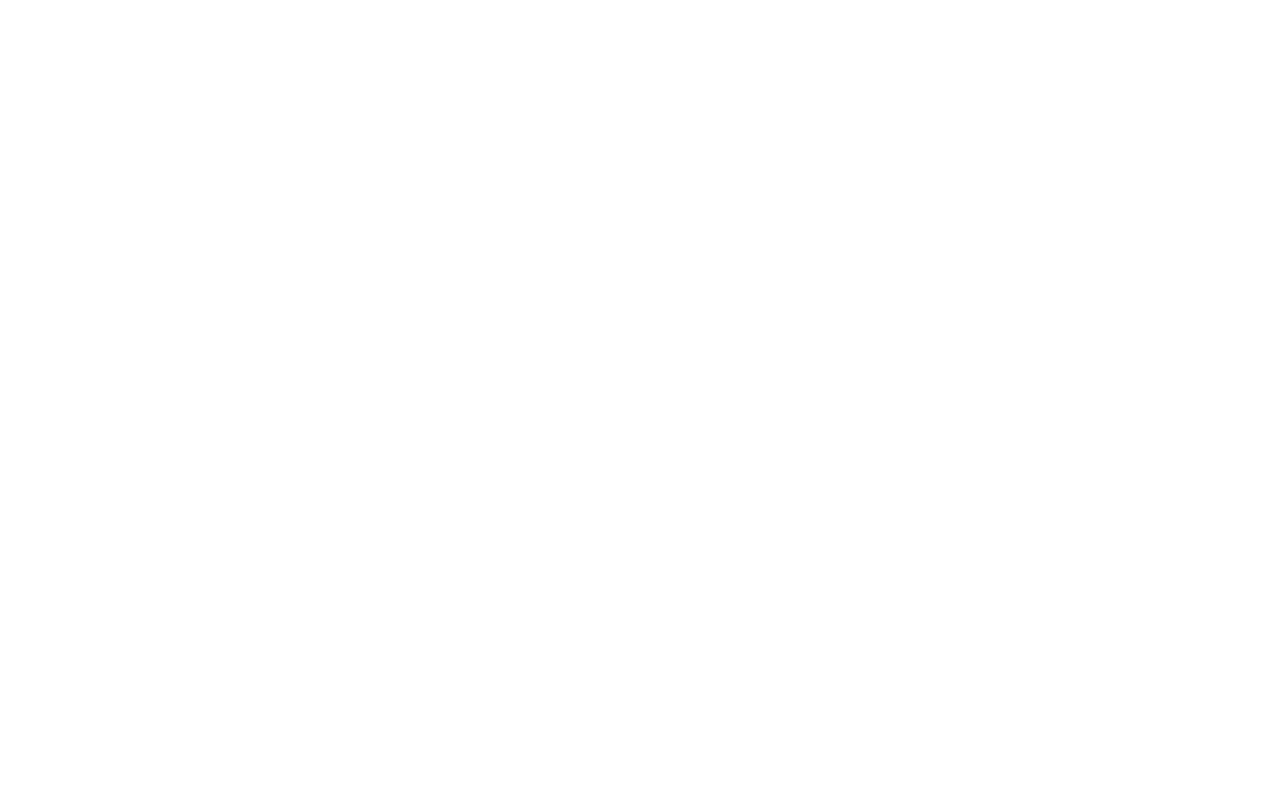
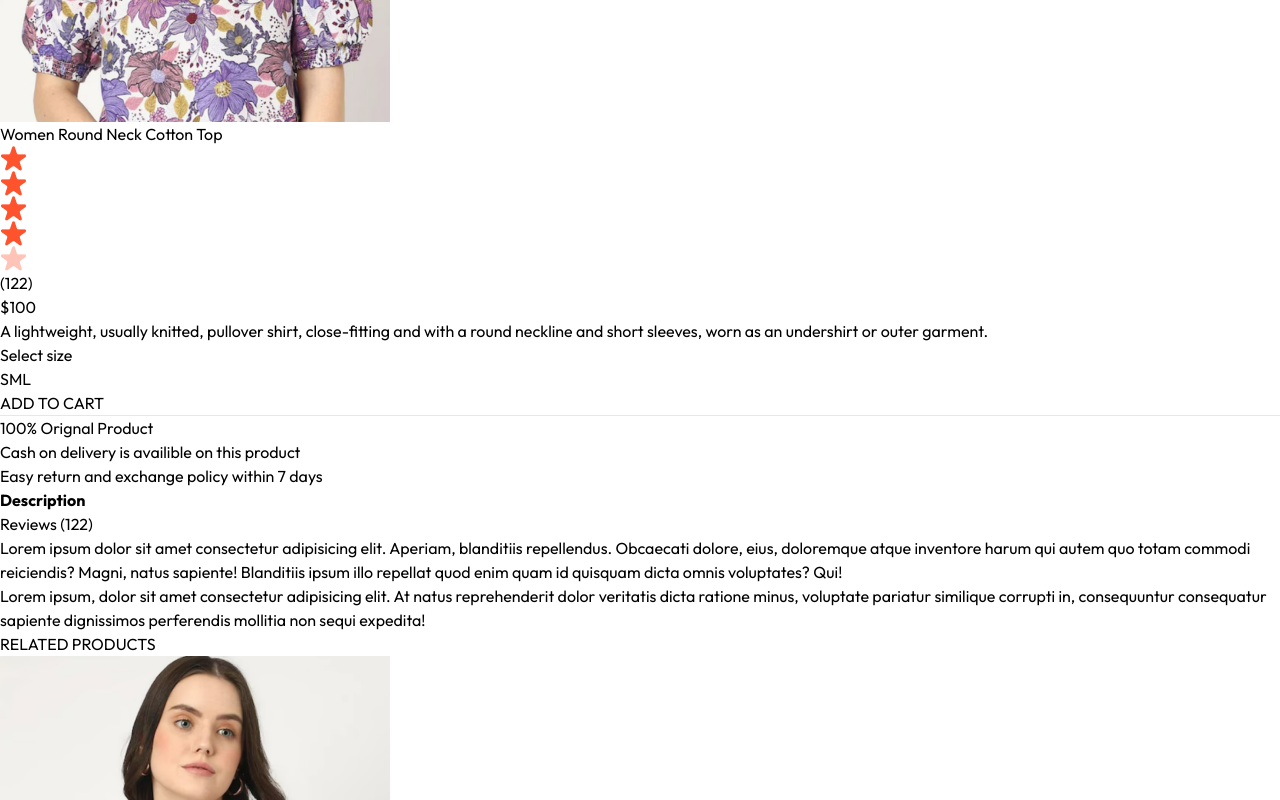
Before and after one commit to usmanashrafsiddiqi/Full-Stack-E-Commerce-Website-Using-MERN-Stack, a React (Vite) app in the folder frontend/: page /product/aaaaa in a window 1280 px wide. Shown: the part 1300-2100 px from the top of the page. Before the commit the page ends 858 px from the top, so only its background shows below. Built offline with nearby package versions, Linux system fonts and the light colour scheme.

Commit message:
added relatedproduct

```diff
--- a/frontend/src/App.jsx
+++ b/frontend/src/App.jsx
@@ -11,10 +11,12 @@ import PlaceOrder from './pages/PlaceOrder'
 import Orders from './pages/Orders'
 import Navbar from './component/Navbar'
 import Footer from './component/Footer'
+import SearchBar from './component/SearchBar'
 const App = () => {
   return (
     <div className='px-4 sm:px-[5vw] md:px-[7vw] lg:px-9[vw]'>
 <Navbar/>
+<SearchBar/>
 
       <Routes>
         <Route path='/' element={<Home />} />
--- a/frontend/src/component/Navbar.jsx
+++ b/frontend/src/component/Navbar.jsx
@@ -1,10 +1,12 @@
-import React, { useState } from 'react'
+import React, { useContext, useState } from 'react'
 import { assets } from '../assets/assets'
 import { Link, NavLink } from 'react-router-dom'
+import { ShopContext } from '../context/ShopContext';
 
 const Navbar = () => {
   const [visible, setvisible] = useState(false);
 
+  const{setshowSearch} =useContext(ShopContext);
 
   return (
     <div className='flex items-center justify-between py-5 font-medium'>
@@ -29,7 +31,7 @@ const Navbar = () => {
         </NavLink>
       </ul>
       <div className='flex items-center  gap-6'>
-        <img className='w-5 cursor-pointer' src={assets.search_icon} alt="" />
+        <img onClick={()=>setshowSearch(true)} className='w-5 cursor-pointer' src={assets.search_icon} alt="" />
         <div className='group relative'>
           <img className='w-5 cursor-pointer' src={assets.profile_icon} alt="" />
           <div className='group-hover:block hidden absolute dropdown-menu right-0 pt-4 '>
--- /dev/null
+++ b/frontend/src/component/RelatedProducts.jsx
@@ -0,0 +1,41 @@
+import React, { useContext, useEffect, useState } from 'react'
+import { ShopContext } from '../context/ShopContext'
+import Title from './Title';
+import Productitem from './Productitem';
+
+const RelatedProducts = ({category,subCategory}) => {
+ const{products} =useContext(ShopContext);
+const [related,setRelated] = useState([]);
+
+
+useEffect(()=>{
+if(products.length > 0){
+
+let productsCopy = products.slice();
+
+productsCopy = productsCopy.filter((item)=> category === item.category);
+productsCopy = productsCopy.filter((item)=> subCategory === item.subCategory);
+
+setRelated(productsCopy.slice(0,5))
+}
+
+},[products])
+
+  return (
+    <div className='my-24 '>
+      <div className='text-center text-3xl py-2'>
+        <Title text1={'RELATED'} text2={'PRODUCTS'}/>
+      </div>
+      <div className='grid grid-cols-2 sm:grid-cols-3 md:grid-cols-4 lg:grid-cols-5 gap-4 gap-y-6'>
+{
+    related.map((item,index)=>(
+        <Productitem  key ={index}  id={item._id} image={item.image} price={item.price} name={item.name} />
+
+    ))
+}
+      </div>
+    </div>
+  )
+}
+
+export default RelatedProducts
--- /dev/null
+++ b/frontend/src/component/SearchBar.jsx
@@ -0,0 +1,34 @@
+import React, { useContext, useState } from 'react'
+import { ShopContext } from '../context/ShopContext'
+import { assets } from '../assets/assets';
+import { useLocation, } from 'react-router-dom';
+import { useEffect } from 'react';
+
+const SearchBar = () => {
+
+    const{search,setSearch,showSearch,setshowSearch} = useContext(ShopContext);
+const[visible,setvisible] = useState(false);
+    const location = useLocation();
+
+   useEffect(()=>{
+    if (location.pathname.includes('collection')) {
+        setvisible(true)
+    }
+    else{
+        setvisible(false)
+    }
+   },[location])
+
+  return  showSearch && visible ? (
+    <div className='border-t border-b bg-gray-50 text-center'>
+        <div className='inline-flex items-center justify-center border border-gray-400 px-5 py-2 my-5 mx-3 rounded-full w-3/4 sm:w-1/2'>
+        <input value={search} onChange={(e)=>setSearch(e.target.value)} className='flex-1 outline-none bg-inherit text-sm' type="text" placeholder='Search' />
+        <img  className='w-4' src={assets.search_icon} alt="" />
+        </div>
+        <img onClick={()=>setshowSearch(false)} className='inline w-3 cursor-pointer' src={assets.cross_icon} alt="" />
+
+    </div>
+  ):null
+}
+
+export default SearchBar
--- a/frontend/src/context/ShopContext.jsx
+++ b/frontend/src/context/ShopContext.jsx
@@ -1,4 +1,4 @@
-import { createContext } from "react";
+import { createContext, useEffect, useState } from "react";
 import { products } from "../assets/assets";
 
 
@@ -11,8 +11,40 @@ const ShopContextProvider = (props) => {
 
     const delivery_fee =10;
 
+    const [search,setSearch] = useState('');
+    const[ showSearch,setshowSearch] = useState(false);
+    const [ cartItems ,setcartItems] = useState({});
+
+    const addtoCart= async(itemId,size)=>{
+        let cardData = JSON.parse(JSON.stringify(cartItems));
+
+
+        if (cardData[itemId]) {
+            if (cardData[itemId][size]) {
+cardData[itemId][size] += 1;
+
+
+            }
+            else{
+                cardData[itemId][size]=1;
+            }
+        }
+        else{
+            cardData[itemId]={};
+            cardData[itemId][size]= 1;
+        }
+setcartItems(cardData);
+    }
+
+    useEffect(()=>{
+ console.log(cartItems)
+    },[cartItems])
+
+
     const value = {
-        products, currency,delivery_fee
+        products, currency,delivery_fee,
+        search,setSearch,setshowSearch,showSearch,
+        cartItems,addtoCart
     }
     return (
         <ShopContext.Provider value={value}>
--- a/frontend/src/index.css
+++ b/frontend/src/index.css
@@ -19,10 +19,15 @@ a.active hr{
   }
 
 
-  /* @media (max-width:640px){
+::-webkit-scrollbar{
+    display: none;
+}
+
+
+  @media (max-width:640px){
 
     a.active{
         background-color: black;
         color: white;
     }
-  } */
+  }
--- a/frontend/src/pages/Collection.jsx
+++ b/frontend/src/pages/Collection.jsx
@@ -1,4 +1,4 @@
-import React, { useContext, useState,useEffect } from 'react'
+import React, { useContext, useState, useEffect } from 'react'
 import { ShopContext } from '../context/ShopContext'
 import { assets } from '../assets/assets';
 import Title from '../component/Title';
@@ -6,63 +6,82 @@ import Productitem from '../component/Productitem';
 
 const Collection = () => {
 
-  const{products} = useContext(ShopContext);
-  const [showFilter,setshowFilter] =useState(false);
-  const [filterProducts,setfilterProducts]= useState([]);
-  const[category,setcategory]= useState([]);
-  const[subCategory,setsubCategory]= useState([]);
+  const { products,search,showSearch } = useContext(ShopContext);
+  const [showFilter, setshowFilter] = useState(false);
+  const [filterProducts, setfilterProducts] = useState([]);
+  const [category, setcategory] = useState([]);
+  const [subCategory, setsubCategory] = useState([]);
+  const [sortType,setsortType]= useState('relavent')
 
-const ToggleCategory = (e)=>{
+  const ToggleCategory = (e) => {
     if (category.includes(e.target.value)) {
-    setcategory(prev=> prev.filter(item=>item !== e.target.value))
+      setcategory(prev => prev.filter(item => item !== e.target.value))
     }
-  else{
-    setcategory(prev=> [...prev,e.target.value])
+    else {
+      setcategory(prev => [...prev, e.target.value])
     }
   }
 
 
-const togglesubcategory =(e)=>{
+  const togglesubcategory = (e) => {
 
     if (subCategory.includes(e.target.value)) {
-  setsubCategory(prev=>prev.filter(item=>item !== e.target.value))
-}else{
-  setsubCategory(prev=> [...prev,e.target.value])
+      setsubCategory(prev => prev.filter(item => item !== e.target.value))
+    } else {
+      setsubCategory(prev => [...prev, e.target.value])
     }
 
 
   }
 
-const applyfilter =()=>{
-  let productsCopy = products.slice();
+  const applyfilter = () => {
+    let productsCopy = products.slice(); // Start with all products
+    if (showSearch && search) {
+      productsCopy= productsCopy.filter(item=>item.name.toLowerCase().includes(search.toLowerCase()))
+    }
 
+    if (category.length > 0) {
+      productsCopy = productsCopy.filter(item => category.includes(item.category));
+    }
 
+    if (subCategory.length > 0) {
+      productsCopy = productsCopy.filter(item => subCategory.includes(item.subCategory));
+    }
 
-  if (category.length >0) {
-    productsCopy = productsCopy.filter(item =>category.includes(item.category))
-
+    setfilterProducts(productsCopy); // Set the filtered products
   }
 
 
-  if (subCategory.length >0) {
-    productsCopy = productsCopy.filter(item =>subCategory.includes(item.subCategory))
+  const sortProduct = () => {
+    let fpcopy = [...filterProducts]; // Create a copy of the filtered products
 
+    switch (sortType) {
+      case 'low-high':
+        // Sorting low to high
+        setfilterProducts(fpcopy.sort((a, b) => a.price - b.price));
+        break;
+
+      case 'high-low':
+        // Sorting high to low
+        setfilterProducts(fpcopy.sort((a, b) => b.price - a.price));
+        break;
+
+      default:
+        applyfilter(); // If "relavent", just apply the filters again
+        break;
     }
-
-
-  setfilterProducts(productsCopy)
   }
 
 
 useEffect(() => {
-    setfilterProducts(products)
-  }, [])
+  applyfilter(); // Apply the filters when categories or subcategories change
+}, [category, subCategory, products,search,showSearch]); // Make sure to listen for `products` as well
+
 
 
   useEffect(()=>{
-    applyfilter()
-  },[category,subCategory])
-
+sortProduct();
+  },[sortType])
 
 
   return (
@@ -70,25 +89,25 @@ const applyfilter =()=>{
 
       {/* ----------- Filter options-------- */}
       <div className='min-w-60'>
-<p onClick={()=>setshowFilter(!showFilter)}  className='my-2 text-xl flex items-center cursor-pointer gap-2'>Filters
-  <img className={`h-3 sm:hidden ${showFilter ? 'rotate-90' :'' }`} src={assets.dropdown_icon} alt="" />
+        <p onClick={() => setshowFilter(!showFilter)} className='my-2 text-xl flex items-center cursor-pointer gap-2'>Filters
+          <img className={`h-3 sm:hidden ${showFilter ? 'rotate-90' : ''}`} src={assets.dropdown_icon} alt="" />
         </p>
 
 
         {/* -----------------category Filter----------------- */}
 
-<div className={`border border-gray-300 pl-5 py-3 mt-6 ${showFilter ? '' :'hidden'} sm:block`}>
+        <div className={`border border-gray-300 pl-5 py-3 mt-6 ${showFilter ? '' : 'hidden'} sm:block`}>
           <p className='mb-3 text-sm font-medium'>CATEGORIES</p>
 
           <div className='flex flex-col gap-2 text-sm font-light text-gray-700'>
             <p className='flex gap-2'>
-    <input className='w-3' type="checkbox"  value={'Men'} onChange={ToggleCategory} /> Men
+              <input className='w-3' type="checkbox" value={'Men'} onChange={ToggleCategory} /> Men
             </p>
             <p className='flex gap-2'>
-    <input className='w-3' type="checkbox"  value={'Women'} onChange={ToggleCategory} /> Women
+              <input className='w-3' type="checkbox" value={'Women'} onChange={ToggleCategory} /> Women
             </p>
             <p className='flex gap-2'>
-    <input className='w-3' type="checkbox"  value={'Kids'} onChange={ToggleCategory} /> Kids
+              <input className='w-3' type="checkbox" value={'Kids'} onChange={ToggleCategory} /> Kids
             </p>
 
           </div>
@@ -97,18 +116,18 @@ const applyfilter =()=>{
 
         {/* subcategory filter */}
 
-<div className={`border border-gray-300 pl-5 py-3 my-5 ${showFilter ? '' :'hidden'} sm:block`}>
+        <div className={`border border-gray-300 pl-5 py-3 my-5 ${showFilter ? '' : 'hidden'} sm:block`}>
           <p className='mb-3 text-sm font-medium'>TYPE</p>
 
           <div className='flex flex-col gap-2 text-sm font-light text-gray-700'>
             <p className='flex gap-2'>
-    <input className='w-3' type="checkbox"  value={'Topwear'} onChange={togglesubcategory} />  Topwear
+              <input className='w-3' type="checkbox" value={'Topwear'} onChange={togglesubcategory} />  Topwear
             </p>
             <p className='flex gap-2'>
-    <input className='w-3' type="checkbox"  value={'Bottomwear'} onChange={togglesubcategory}/> Bottomwear
+              <input className='w-3' type="checkbox" value={'Bottomwear'} onChange={togglesubcategory} /> Bottomwear
             </p>
             <p className='flex gap-2'>
-    <input className='w-3' type="checkbox"  value={'Winterwear'} onChange={togglesubcategory}/>  Winterwear
+              <input className='w-3' type="checkbox" value={'Winterwear'} onChange={togglesubcategory} />  Winterwear
             </p>
 
           </div>
@@ -123,10 +142,10 @@ const applyfilter =()=>{
           <Title text1={'ALL'} text2={'COLLECTIONS'} />
 
           {/* PRODUCT SORT */}
-<select className='border-2 birder-gray-300 text-sm px-2'>
+          <select onChange={(e)=>setsortType(e.target.value)} className='border-2 birder-gray-300 text-sm px-2'>
             <option value="relavent"> Sort By Relavent</option>
-  <option value="low-high">Sort By Low to High</option>
-  <option value="high-low"> Sort By High to Low</option>
+            <option value="low-high">Sort By low to high</option>
+            <option value="high-low"> Sort By high to low</option>
           </select>
 
 
@@ -136,8 +155,8 @@ const applyfilter =()=>{
 
         <div className='grid grid-cols-2  md:grid-cols-3 lg:grid-cols-4 gap-4 gap-y-6'>
           {
-  filterProducts.map((item,index)=>(
-    <Productitem  key={index} id={item._id} image={item.image} name={item.name} price={item.price} />
+            filterProducts.map((item, index) => (
+              <Productitem key={index} id={item._id} image={item.image} name={item.name} price={item.price} />
             ))
           }
         </div>
--- a/frontend/src/pages/Product.jsx
+++ b/frontend/src/pages/Product.jsx
@@ -1,11 +1,120 @@
-import React from 'react'
+import React, { useContext, useEffect, useState } from 'react'
+import { useParams } from 'react-router-dom'
+import { ShopContext } from '../context/ShopContext';
+import { assets } from '../assets/assets';
+import RelatedProducts from '../component/RelatedProducts';
 
 const Product = () => {
-  return (
-    <div>
+
+  const { productId } = useParams();
+  const { products, currency,addtoCart } = useContext(ShopContext);
+  const [productData, setproductData] = useState(false);
+  const [image, setimage] = useState('');
+  const [size, setSize] = useState('');
+
+  const fetchProductData = async () => {
+    products.map((item) => {
+      if (item._id == productId) {
+        setproductData(item)
+        setimage(item.image[0])
+
+        return null;
+      }
+    })
+
+  }
+  useEffect(() => {
+
+    fetchProductData();
+  }, [products, productId])
+
+
+
+  return productData ? (
+    <div className='border-t-2 pt-10 transition-opacity ease-in duration-500 opacity-100'>
+      {/* productdata----------------------------- */}
+      <div className='flex gap-12 sm:gap-12 flex-col sm:flex-row'>
+        {/* -------------------product images--------------------------------- */}
+        <div className='flex-1 flex flex-col-reverse gap-3 sm:flex-row'>
+          <div className='flex sm:flex-col overflow-x-auto sm:overflow-y-scroll justify-between sm:justify-normal sm:w-[18.7%] w-full'>
+            {
+              productData.image.map((item, index) => (
+                <img onClick={() => setimage(item)} src={item} key={index} className='w-[24%] sm:w-full sm:mb-3 flex-shrink-0 cursor-pointer' alt="" />
+              ))
+            }
+
+          </div>
+          <div className='w-full sm:w-[80%]'>
+            <img className='w-full h-auto' src={image} alt=" " />
+
+          </div>
+        </div>
+
+        {/* --------------------------product information------------------------------ */}
+
+        <div className='flex-1 '>
+          <h1 className='font-medium text-2xl mt-2'>
+            {productData.name}
+          </h1>
+          <div className='flex items-center gap-1 mt-2'>
+            <img src={assets.star_icon} alt="" className="w-3 5" />
+            <img src={assets.star_icon} alt="" className="w-3 5" />
+            <img src={assets.star_icon} alt="" className="w-3 5" />
+            <img src={assets.star_icon} alt="" className="w-3 5" />
+            <img src={assets.star_dull_icon} alt="" className="w-3 5" />
+            <p className='pl-2'>
+              (122)
+            </p>
+
+          </div>
+          <p className='mt-5 text-3xl font-medium'>
+            {currency}{productData.price}
+          </p>
+          <p className='mt-5 text-gray-500 md: w-4/5'>
+            {productData.description}
+          </p>
+          <div className='flex flex-col gap-4 my-8'>
+            <p>Select size</p>
+            <div className='flex gap-2 '>
+              {productData.sizes.map((item, index) => (
+                <button onClick={() => setSize(item)} className={`border py-2 px-4 bg-gray-100 ${item === size ? 'border-orange-500 ' : ''}`} key={index}>{item}</button>
+              ))}
+
+            </div>
+
+          </div>
+<button onClick={()=>addtoCart(productData._id,size)} className='bg-black text-white px-8 py-3 text-sm  active:bg-gray-700'>
+ADD TO CART
+</button>
+<hr  className='mt-8 sm:w-4/5'/>
+<div className='text-sm text-gray-500 mt-5 flex flex-col gap-1'>
+<p>100% Orignal Product</p>
+<p> Cash on delivery is availible on this product</p>
+<p> Easy return and exchange  policy within 7 days</p>
+</div>
+        </div>
+      </div>
+      {/* description & review section------------------- */}
+<div className='mt-20'>
+  <div className='flex'>
+  <b className='border px-5 py-3 text-sm '> Description</b>
+  <p className='border px-5 py-3 text-sm'> Reviews (122)</p>
+  </div>
+<div className='flex flex-col gap-4 border px-6 py-6 text-sm text-gray-500'>
+<p>Lorem ipsum dolor sit amet consectetur adipisicing elit. Aperiam, blanditiis repellendus. Obcaecati dolore, eius, doloremque atque inventore harum qui autem quo totam commodi reiciendis? Magni, natus sapiente! Blanditiis ipsum illo repellat quod enim quam id quisquam dicta omnis voluptates? Qui!</p>
+<p>Lorem ipsum, dolor sit amet consectetur adipisicing elit. At natus reprehenderit dolor veritatis dicta ratione minus, voluptate pariatur similique corrupti in, consequuntur consequatur sapiente dignissimos perferendis mollitia non sequi expedita!</p>
+</div>
+</div>
+
+
+
+{/*============================== display related products================== */}
+<RelatedProducts category={productData.category} subCategory={productData.subCategory}/>
+
 
     </div>
-  )
+  ) :
+    <div className='opacity-0'></div>
 }
 
 export default Product
```
Lines whose indentation alone changed are shown as unchanged.
